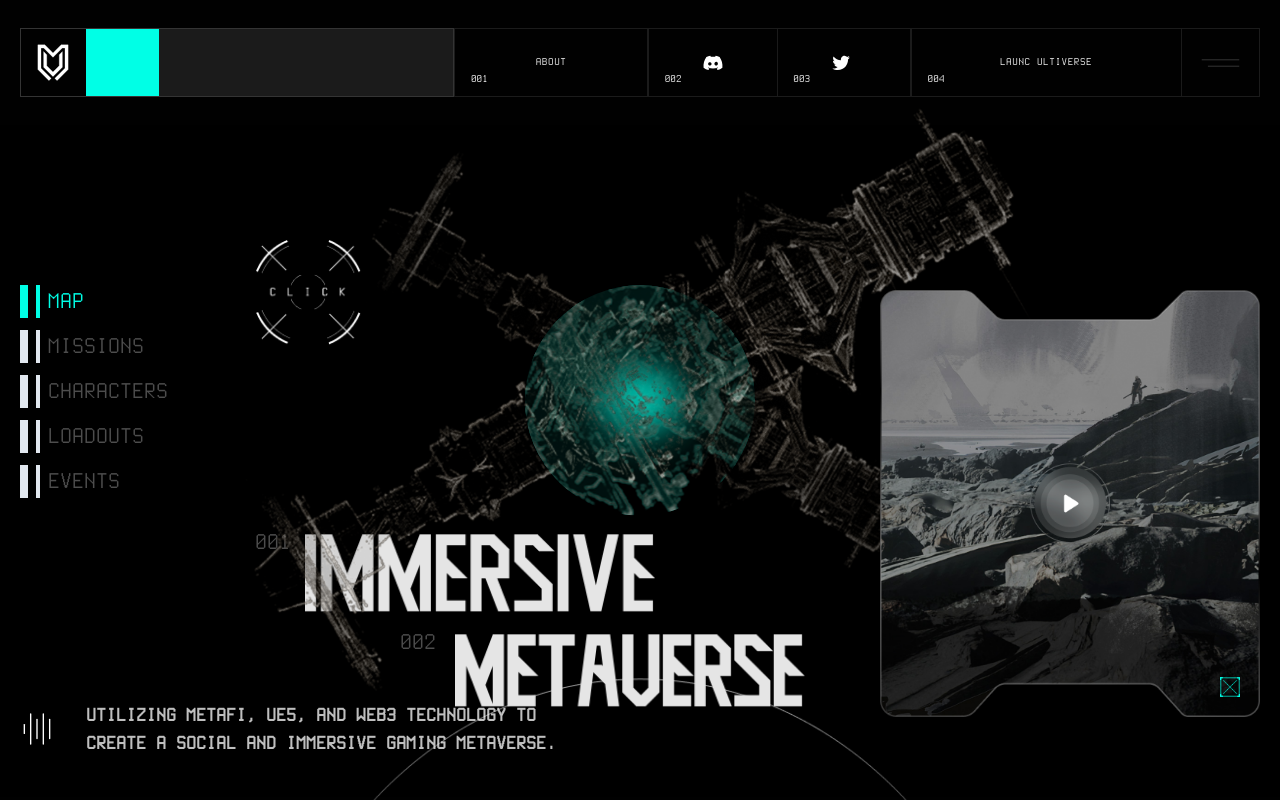
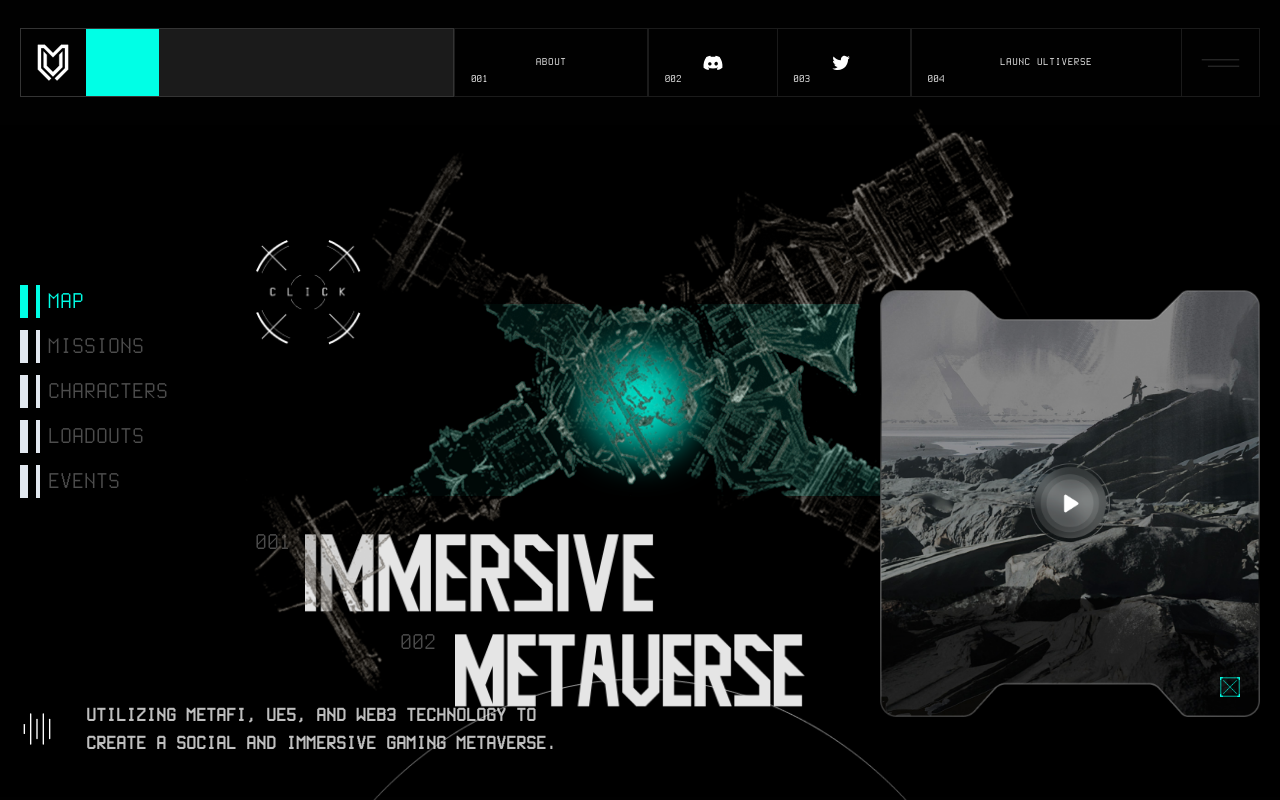
Before and after one commit to eSpark-Backup/sameekalam-saasplatform, a Next.js app: page / in a window 1280 px wide. Built offline with nearby package versions, Linux system fonts and the light colour scheme.

Commit message:
shadow light issue

```diff
--- a/app/page.js
+++ b/app/page.js
@@ -67,8 +67,8 @@ export default function Home() {
       <div className="overflow-hidden w-screen h-screen absolute top-1/2 left-1/2 transform -translate-x-1/2 -translate-y-1/2">
         <div className="sm:w-[625px] md:w-[790px] 2xl:w-[1139px] sm:h-[auto] 2xl:h-[840px] absolute top-1/2 left-1/2 transform -translate-x-1/2 -translate-y-1/2">
           <Image className="sm:h-[auto] 2xl:h-[840px]" src={spaceship} width={1139} height={840} alt="space-ship" />
-          <div className="bg-[url('../assets/spaceship.png')] filter drop-shadow-[0px_0px_0px_#00FFE6] sm:w-[200px] md:w-[230px] 2xl:w-[560px] sm:h-[200px] md:h-[230px] 2xl:h-[560px] bg-no-repeat bg-center rounded-full absolute top-1/2 left-1/2 transform -translate-x-1/2 -translate-y-1/2 opacity-60"></div>
-          <div className="bg-[#00FFE6] filter blur-[20px] sm:w-[80px] 2xl:w-[150px] sm:h-[60px] 2xl:h-[150px] z-[-1] rounded-full absolute top-1/2 left-1/2 transform -translate-x-1/2 -translate-y-1/2"> </div>
+          <div className="sm:bg-cover 2xl:bg-auto bg-[url('../assets/spaceship.png')] filter drop-shadow-[0px_0px_0px_#00FFE6] sm:w-[625px] md:w-[790px] 2xl:w-[560px] sm:h-[33%] md:h-[33%] 2xl:h-[560px] bg-no-repeat bg-center rounded-full absolute top-1/2 left-1/2 transform -translate-x-1/2 -translate-y-1/2 opacity-60"></div>
+          <div className="bg-[#00FFE6] filter blur-[20px] sm:w-[100px] 2xl:w-[150px] sm:h-[100px] 2xl:h-[150px] z-[-1] rounded-full absolute top-1/2 left-1/2 transform -translate-x-1/2 -translate-y-1/2"> </div>
           <Image className="absolute top-[570px] z-[-5] h-[390px] left-1/2 transform -translate-x-1/2" src={circle} width={961} height={961} alt="circle" />
           <div className="absolute z-[-1] sm:bottom-[80px] 2xl:bottom-[160px] sm:left-[80px] md:left-[50px] md:left-[60px] 2xl:left-[-105px]">
             <Image src={title1} width={0} height={0} className="2xl:w-[701px] md:w-[350px] sm:w-[200px]" alt="title1" />
```
